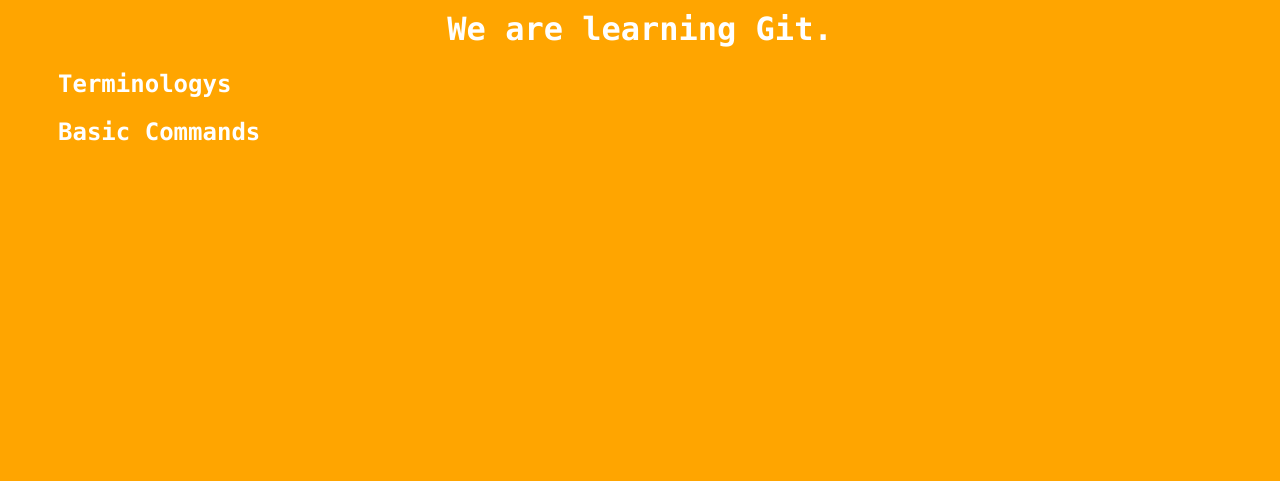
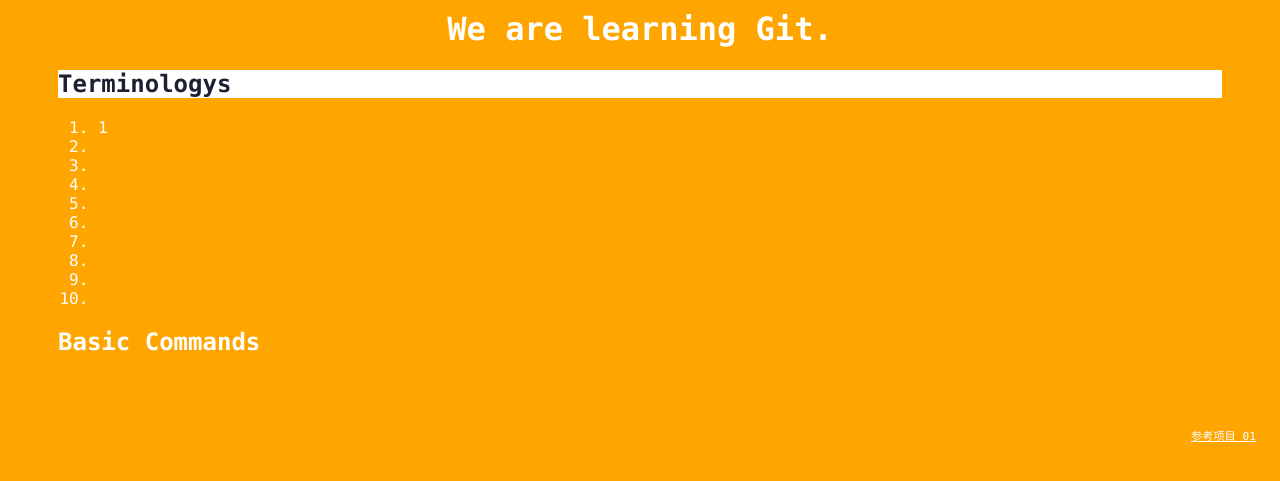
Before and after one commit to JerryRD/gitLearning, a plain HTML site: page index.html in a window 1280 px wide. Both pictures are taken after a click on the element "Terminologys". Shown: the part 175-656 px from the top of the page. Drawn offline with Linux system fonts and the light colour scheme.

Commit message:
try something 1 333 add something

```diff
--- a/index.html
+++ b/index.html
@@ -14,7 +14,7 @@
         <div class="accordion"><h1>Terminologys</h1></div>
             <div class="panel">
                 <ol>
-                    <li></li>
+                    <li>1</li>
                     <li></li>
                     <li></li>
                     <li></li>
@@ -29,10 +29,10 @@
         <div class="accordion"><h1>Basic Commands</h1></div>
             <div class="panel">
                 <ol>
-                    <li></li>
-                    <li></li>
-                    <li></li>
-                    <li></li>
+                    <li>1</li>
+                    <li>2</li>
+                    <li>3</li>
+                    <li>4</li>
                     <li></li>
                     <li></li>
                     <li></li>
@@ -43,7 +43,11 @@
             </div>
         </div>
     </section>
-
+    <footer>
+        <p>
+            <a href="https://github.com/TTN-js/unforGITtable"> 参考项目 01</a>
+        </p>
+    </footer>
     <script src="js/script.js"></script>
 </body>
 </html>
--- a/js/script.js
+++ b/js/script.js
@@ -1,4 +1,6 @@
-var acc = documen.getElementsByClassName("accordion");
+
+// 333
+var acc = document.getElementsByClassName("accordion");
 var i;
 
 for (i = 0; i < acc.length; i++) {
--- a/styles/style.css
+++ b/styles/style.css
@@ -48,3 +48,18 @@
   padding: 0 18px 0 0;
   display: none;
 }
+footer{
+  right: 0;
+  bottom: 0;
+  position: relative;
+  padding: 10px 1rem 10px 0;
+  margin-top: 50px;
+  font-size: 0.7em;
+  text-align: right;
+}
+
+footer p{
+  margin-bottom:0;
+}
+
+/* 333 */
```
Also changed, not shown: 3 other files.
